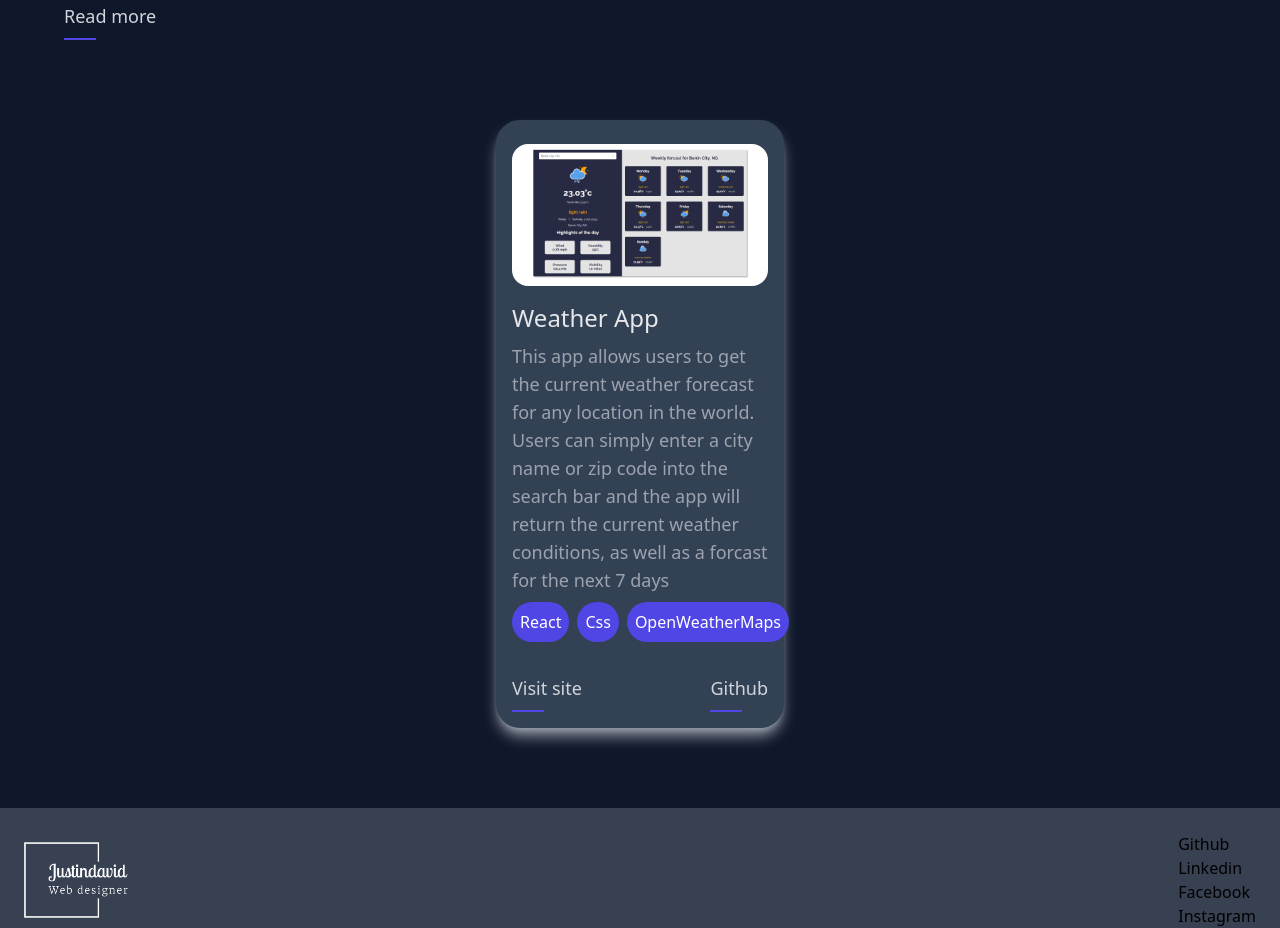
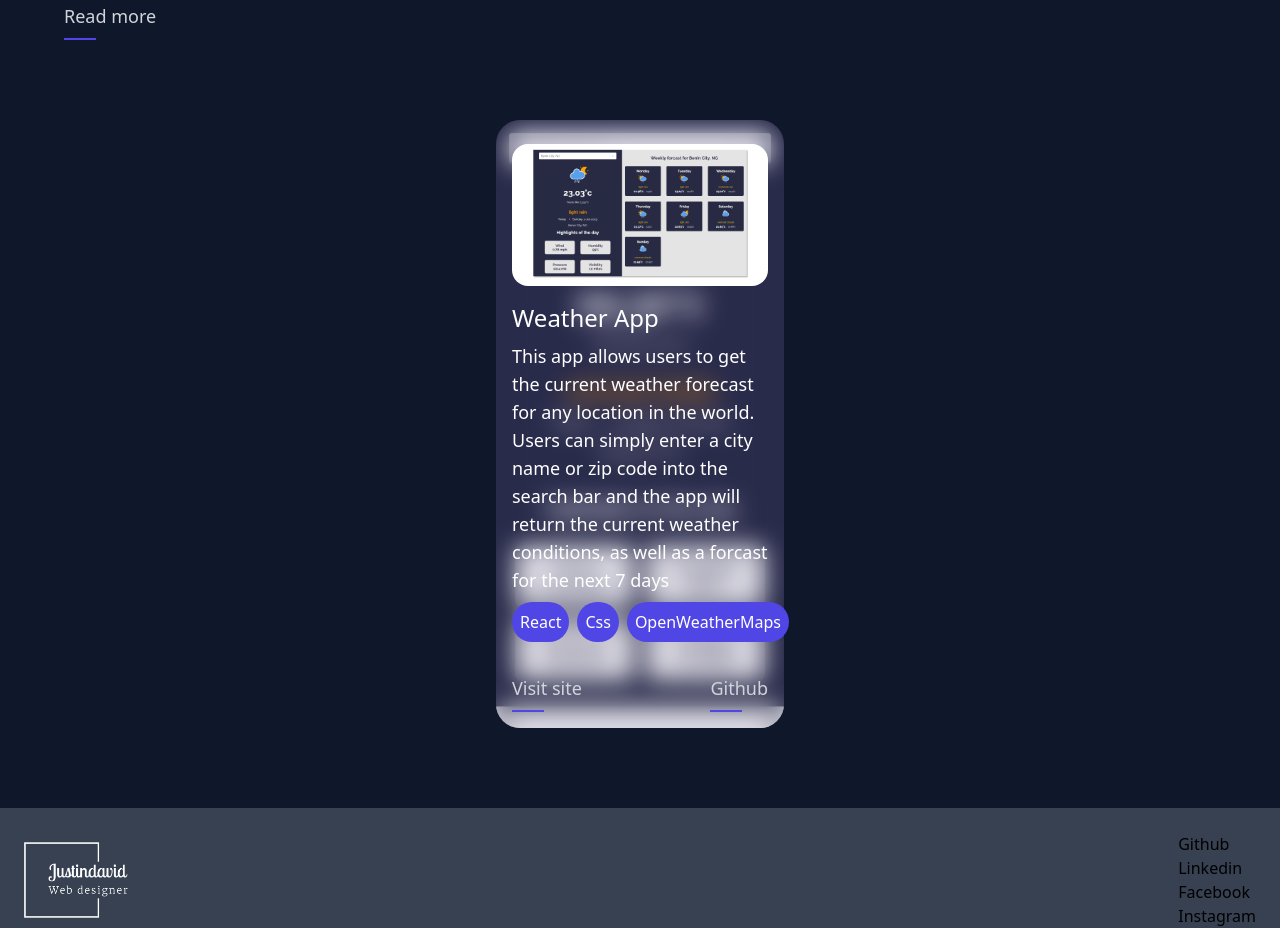
Before and after one commit to Uyimolo/my-react-portfolio, a React (Vite) app: page / in a window 1280 px wide. Shown: the part 1020-1948 px from the top of the page. Built offline with nearby package versions, Linux system fonts and the light colour scheme.

Commit message:
added glass effect to project section

```diff
--- a/src/components/Projects.jsx
+++ b/src/components/Projects.jsx
@@ -8,15 +8,16 @@ const Projects = () => {
   return (
     <section className="w-full h-full px-6 ">
       {/* project */}
-      <div className="flex flex-col space-y-2 w-72 mx-auto bg-slate-700 p-4 rounded-3xl shadow-lg shadow-gray-400">
+      <div className="bg-[url('./images/project-images/react-weather-mobile-bg.png')] bg-cover w-72 rounded-3xl mx-auto">
+      <div className="flex flex-col space-y-2  mx-auto bg-indigo-600 p-4 rounded-3xl backdrop-blur-md bg-clip-padding bg-opacity-5 backdrop-filter">
         {/* project image */}
         <div className=" py-2">
           <img src={img2} alt="project" className="rounded-2xl " />
         </div>
         {/* project text */}
         <div className="flex flex-col space-y-2">
-          <h3 className="text-xl text-gray-200 lg:text-2xl">Weather App</h3>
-          <p className="text-gray-400 md:max-w-xl lg:text-lg">
+          <h3 className="text-xl text-white lg:text-2xl">Weather App</h3>
+          <p className="text-white md:max-w-xl lg:text-lg">
             This app allows users to get the current weather forecast for any
             location in the world. Users can simply enter a city name or zip
             code into the search bar and the app will return the current weather
@@ -37,6 +38,8 @@ const Projects = () => {
           </div>
         </div>
       </div>
+      </div>
+
     </section>
   );
 };
```
